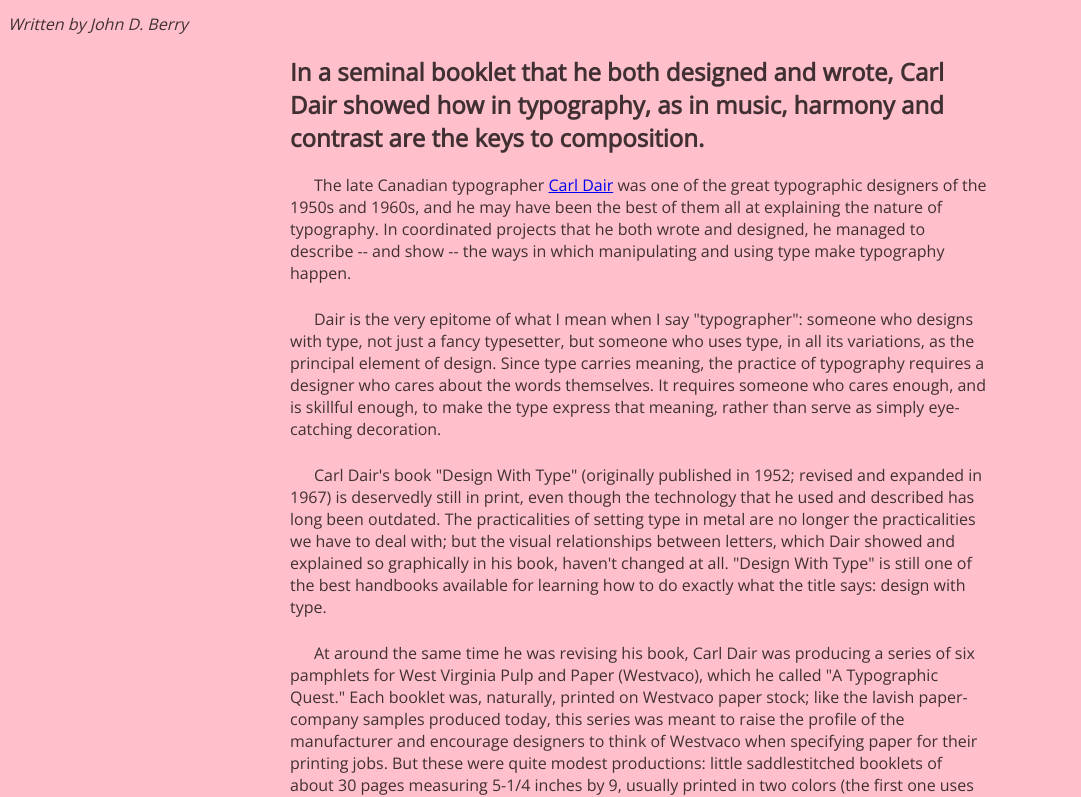
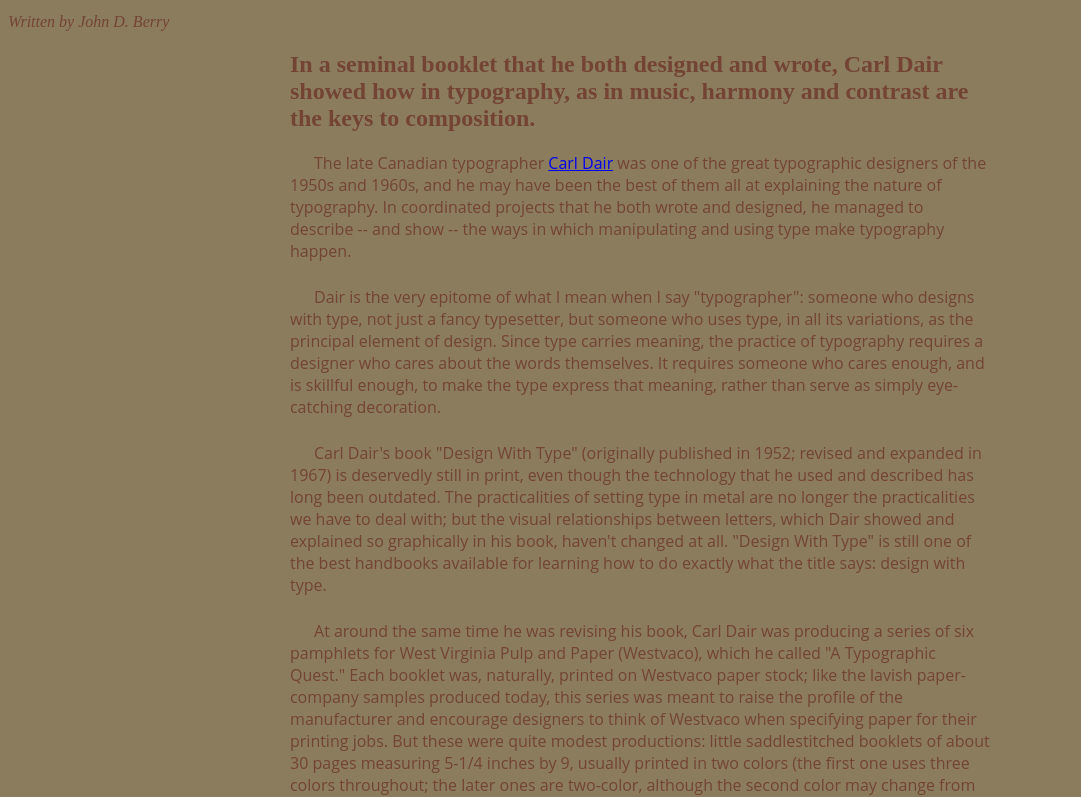
Before and after one commit to bxthtaylor/styles, a plain HTML site: page index.html in a window 1280 px wide. Shown: the part 188-985 px from the top of the page, without its empty margins (0-1081 px from the left). Drawn offline with nearby package versions, Linux system fonts and the light colour scheme.

Commit message:
attempt 2

```diff
--- a/index.html
+++ b/index.html
@@ -9,7 +9,7 @@
 
     <link rel="preconnect" href="https://fonts.googleapis.com">
 <link rel="preconnect" href="https://fonts.gstatic.com" crossorigin>
-<link href="https://fonts.googleapis.com/css2?family=Open+Sans&display=swap" rel="stylesheet">
+<link href="https://fonts.googleapis.com/css2?family=Abril+Fatface&display=swap" rel="stylesheet">
 
 </head>
 
--- a/styles.css
+++ b/styles.css
@@ -1,9 +1,9 @@
 /* STYLES */
 
 body {
-    background: #ffc0cb;
-    color: #403033;
-    font-family: 'Open Sans', sans-serif;
+    background: #8C7C5E;
+    color: #734434;
+    font-family: font-family: 'Abril Fatface', cursive;
 }
 
 h1 {
```
